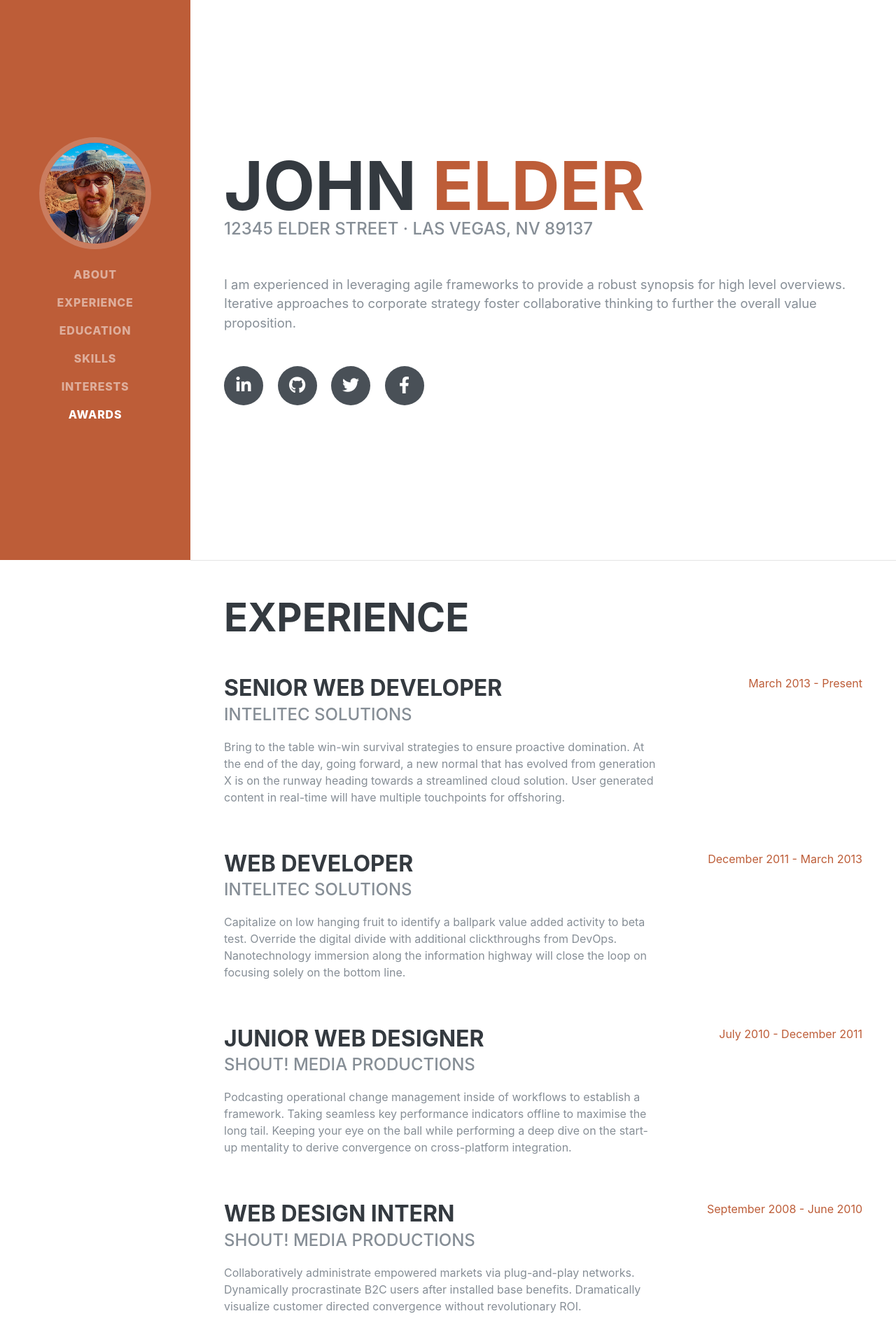
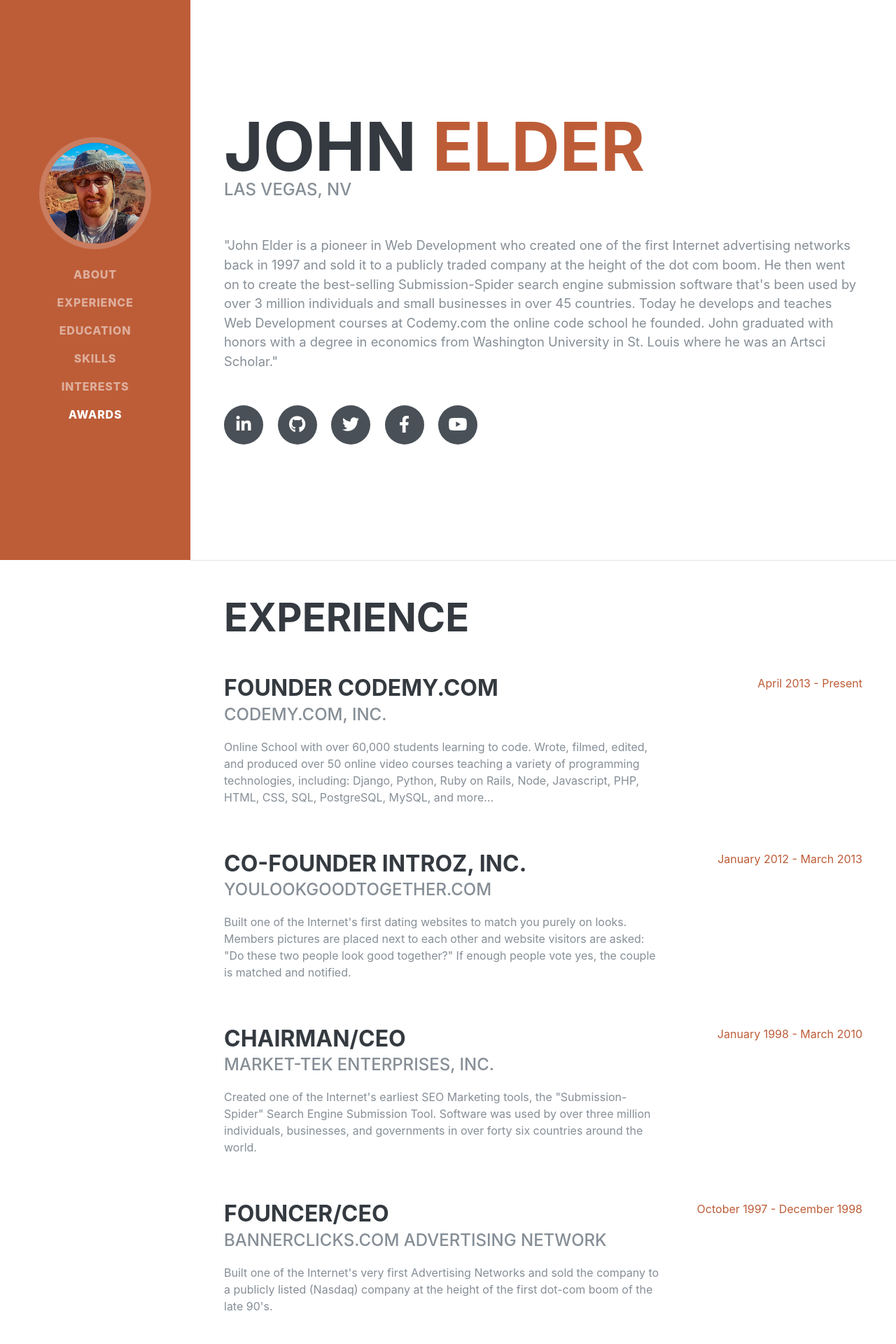
Before and after one commit to flatplanet/my_django_resume, a Django app: page / in a window 1280 px wide. Shown: the top 1920 px of the page at 70% size. Run offline with Django 3.2, Linux system fonts and the light colour scheme; some libraries are stand-ins or nearby versions; some web fonts are replaced.

Commit message:
tweaked text

```diff
--- a/resume/templates/home.html
+++ b/resume/templates/home.html
@@ -68,21 +68,23 @@
         <h1 class="mb-0">John
           <span class="text-primary">Elder</span>
         </h1>
-        <div class="subheading mb-5">12345 Elder Street · Las Vegas, NV 89137
-        </div>
-        <p class="lead mb-5">I am experienced in leveraging agile frameworks to provide a robust synopsis for high level overviews. Iterative approaches to corporate strategy foster collaborative thinking to further the overall value proposition.</p>
+        <div class="subheading mb-5">Las Vegas, NV</div>
+        <p class="lead mb-5">"John Elder is a pioneer in Web Development who created one of the first Internet advertising networks back in 1997 and sold it to a publicly traded company at the height of the dot com boom. He then went on to create the best-selling Submission-Spider search engine submission software that's been used by over 3 million individuals and small businesses in over 45 countries. Today he develops and teaches Web Development courses at Codemy.com the online code school he founded. John graduated with honors with a degree in economics from Washington University in St. Louis where he was an Artsci Scholar."</p>
         <div class="social-icons">
-          <a href="#">
+          <a href="http://www.linkedin.com/pub/john-elder/55/a31/493">
             <i class="fab fa-linkedin-in"></i>
           </a>
           <a href="https://github.com/flatplanet">
             <i class="fab fa-github"></i>
           </a>
-          <a href="#">
+          <a href="https://twitter.com/flatplanet">
             <i class="fab fa-twitter"></i>
           </a>
-          <a href="#">
+          <a href="https://www.facebook.com/groups/codemycom/">
             <i class="fab fa-facebook-f"></i>
+          </a>
+          <a href="http://www.youtube.com/c/Codemycom?sub_confirmation=1">
+            <i class="fab fa-youtube"></i>
           </a>
         </div>
       </div>
@@ -96,45 +98,45 @@
 
         <div class="resume-item d-flex flex-column flex-md-row justify-content-between mb-5">
           <div class="resume-content">
-            <h3 class="mb-0">Senior Web Developer</h3>
-            <div class="subheading mb-3">Intelitec Solutions</div>
-            <p>Bring to the table win-win survival strategies to ensure proactive domination. At the end of the day, going forward, a new normal that has evolved from generation X is on the runway heading towards a streamlined cloud solution. User generated content in real-time will have multiple touchpoints for offshoring.</p>
+            <h3 class="mb-0">Founder Codemy.com</h3>
+            <div class="subheading mb-3">Codemy.com, Inc.</div>
+            <p>Online School with over 60,000 students learning to code. Wrote, filmed, edited, and produced over 50 online video courses teaching a variety of programming technologies, including: Django, Python, Ruby on Rails, Node, Javascript, PHP, HTML, CSS, SQL, PostgreSQL, MySQL, and more...</p>
           </div>
           <div class="resume-date text-md-right">
-            <span class="text-primary">March 2013 - Present</span>
+            <span class="text-primary">April 2013 - Present</span>
           </div>
         </div>
 
         <div class="resume-item d-flex flex-column flex-md-row justify-content-between mb-5">
           <div class="resume-content">
-            <h3 class="mb-0">Web Developer</h3>
-            <div class="subheading mb-3">Intelitec Solutions</div>
-            <p>Capitalize on low hanging fruit to identify a ballpark value added activity to beta test. Override the digital divide with additional clickthroughs from DevOps. Nanotechnology immersion along the information highway will close the loop on focusing solely on the bottom line.</p>
+            <h3 class="mb-0">Co-Founder Introz, Inc.</h3>
+            <div class="subheading mb-3">YouLookGoodTogether.com</div>
+            <p>Built one of the Internet's first dating websites to match you purely on looks. Members pictures are placed next to each other and website visitors are asked: "Do these two people look good together?" If enough people vote yes, the couple is matched and notified.</p>
           </div>
           <div class="resume-date text-md-right">
-            <span class="text-primary">December 2011 - March 2013</span>
+            <span class="text-primary">January 2012 - March 2013</span>
           </div>
         </div>
 
         <div class="resume-item d-flex flex-column flex-md-row justify-content-between mb-5">
           <div class="resume-content">
-            <h3 class="mb-0">Junior Web Designer</h3>
-            <div class="subheading mb-3">Shout! Media Productions</div>
-            <p>Podcasting operational change management inside of workflows to establish a framework. Taking seamless key performance indicators offline to maximise the long tail. Keeping your eye on the ball while performing a deep dive on the start-up mentality to derive convergence on cross-platform integration.</p>
+            <h3 class="mb-0">Chairman/CEO </h3>
+            <div class="subheading mb-3">Market-Tek Enterprises, Inc.</div>
+            <p>Created one of the Internet's earliest SEO Marketing tools, the "Submission-Spider" Search Engine Submission Tool. Software was used by over three million individuals, businesses, and governments in over forty six countries around the world.</p>
           </div>
           <div class="resume-date text-md-right">
-            <span class="text-primary">July 2010 - December 2011</span>
+            <span class="text-primary">January 1998 - March 2010</span>
           </div>
         </div>
 
         <div class="resume-item d-flex flex-column flex-md-row justify-content-between">
           <div class="resume-content">
-            <h3 class="mb-0">Web Design Intern</h3>
-            <div class="subheading mb-3">Shout! Media Productions</div>
-            <p>Collaboratively administrate empowered markets via plug-and-play networks. Dynamically procrastinate B2C users after installed base benefits. Dramatically visualize customer directed convergence without revolutionary ROI.</p>
+            <h3 class="mb-0">Founcer/CEO</h3>
+            <div class="subheading mb-3">BannerClicks.com Advertising Network</div>
+            <p>Built one of the Internet's very first Advertising Networks and sold the company to a publicly listed (Nasdaq) company at the height of the first dot-com boom of the late 90's.</p>
           </div>
           <div class="resume-date text-md-right">
-            <span class="text-primary">September 2008 - June 2010</span>
+            <span class="text-primary">October 1997 - December 1998</span>
           </div>
         </div>
 
@@ -150,26 +152,17 @@
 
         <div class="resume-item d-flex flex-column flex-md-row justify-content-between mb-5">
           <div class="resume-content">
-            <h3 class="mb-0">University of Colorado Boulder</h3>
-            <div class="subheading mb-3">Bachelor of Science</div>
-            <div>Computer Science - Web Development Track</div>
-            <p>GPA: 3.23</p>
+            <h3 class="mb-0">Washington University In St. Louis</h3>
+            <div class="subheading mb-3">Bachelor of Arts</div>
+            <div>Economics - With Honors</div>
+            <p>Graduated In Three Years</p>
           </div>
           <div class="resume-date text-md-right">
-            <span class="text-primary">August 2006 - May 2010</span>
+            <span class="text-primary">December 2008</span>
           </div>
         </div>
 
-        <div class="resume-item d-flex flex-column flex-md-row justify-content-between">
-          <div class="resume-content">
-            <h3 class="mb-0">James Buchanan High School</h3>
-            <div class="subheading mb-3">Technology Magnet Program</div>
-            <p>GPA: 3.56</p>
-          </div>
-          <div class="resume-date text-md-right">
-            <span class="text-primary">August 2002 - May 2006</span>
-          </div>
-        </div>
+
 
       </div>
     </section>
@@ -190,12 +183,6 @@
           </li>
           <li class="list-inline-item">
             <i class="fab fa-js-square"></i>
-          </li>
-          <li class="list-inline-item">
-            <i class="fab fa-angular"></i>
-          </li>
-          <li class="list-inline-item">
-            <i class="fab fa-react"></i>
           </li>
           <li class="list-inline-item">
             <i class="fab fa-node-js"></i>
@@ -224,16 +211,24 @@
         <ul class="fa-ul mb-0">
           <li>
             <i class="fa-li fa fa-check"></i>
-            Mobile-First, Responsive Design</li>
+            Python/Django</li>
           <li>
             <i class="fa-li fa fa-check"></i>
-            Cross Browser Testing &amp; Debugging</li>
+            Ruby On Rails</li>
           <li>
             <i class="fa-li fa fa-check"></i>
-            Cross Functional Teams</li>
+            Node/Javascript</li>
+          <li>
           <li>
             <i class="fa-li fa fa-check"></i>
-            Agile Development &amp; Scrum</li>
+            MySQL/PostGRES/Sqlite/SQL</li>
+          <li>
+          <li>
+            <i class="fa-li fa fa-check"></i>
+            HTML/CSS</li>
+          <li>
+            <i class="fa-li fa fa-check"></i>
+            Video Production</li>
         </ul>
       </div>
     </section>
@@ -243,8 +238,8 @@
     <section class="resume-section p-3 p-lg-5 d-flex align-items-center" id="interests">
       <div class="w-100">
         <h2 class="mb-5">Interests</h2>
-        <p>Apart from being a web developer, I enjoy most of my time being outdoors. In the winter, I am an avid skier and novice ice climber. During the warmer months here in Colorado, I enjoy mountain biking, free climbing, and kayaking.</p>
-        <p class="mb-0">When forced indoors, I follow a number of sci-fi and fantasy genre movies and television shows, I am an aspiring chef, and I spend a large amount of my free time exploring the latest technology advancements in the front-end web development world.</p>
+        <p>Apart from being a web developer, I enjoy most of my time being outdoors. I am an avid hiker. You'll often find me scrambling around the mountains and desert outside of Las Vegas where I live.</p>
+        <p class="mb-0">I play the guitar and read in my spare time and love riding my Motorcycle through the desert. </p>
       </div>
     </section>
 
@@ -256,30 +251,23 @@
         <ul class="fa-ul mb-0">
           <li>
             <i class="fa-li fa fa-trophy text-warning"></i>
-            Google Analytics Certified Developer</li>
+            Named 2008 Artsci Scholar (top 10%)</li>
           <li>
             <i class="fa-li fa fa-trophy text-warning"></i>
-            Mobile Web Specialist - Google Certification</li>
+            Named 2006 Thomas H. Eliot </li>
           <li>
             <i class="fa-li fa fa-trophy text-warning"></i>
             1<sup>st</sup>
-            Place - University of Colorado Boulder - Emerging Tech Competition 2009</li>
+            Awarded Bassett Scholarship.</li>
           <li>
             <i class="fa-li fa fa-trophy text-warning"></i>
-            1<sup>st</sup>
-            Place - University of Colorado Boulder - Adobe Creative Jam 2008 (UI Design Category)</li>
+
+            Graduated College In 3 Years</li>
           <li>
             <i class="fa-li fa fa-trophy text-warning"></i>
-            2<sup>nd</sup>
-            Place - University of Colorado Boulder - Emerging Tech Competition 2008</li>
-          <li>
-            <i class="fa-li fa fa-trophy text-warning"></i>
-            1<sup>st</sup>
-            Place - James Buchanan High School - Hackathon 2006</li>
-          <li>
-            <i class="fa-li fa fa-trophy text-warning"></i>
-            3<sup>rd</sup>
-            Place - James Buchanan High School - Hackathon 2005</li>
+
+            Named Top Udemy Instructor</li>
+
         </ul>
       </div>
     </section>
```
